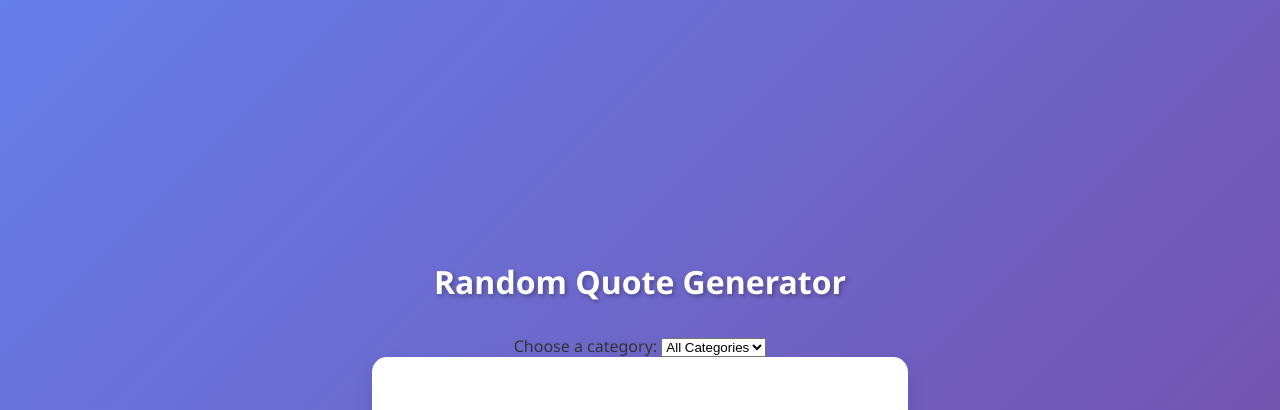
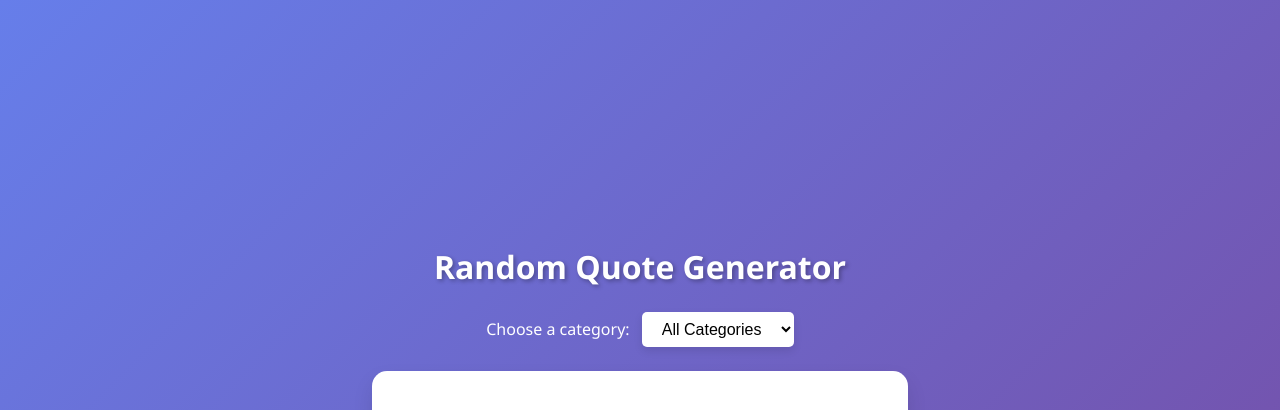
Before and after one commit to buriancl/random-quote-generator, a plain HTML site: page index.html in a window 1280 px wide. Shown: the top 410 px of the page. Drawn offline with Linux system fonts and the light colour scheme; no server answers.

Commit message:
categories css

```diff
--- a/css/style.css
+++ b/css/style.css
@@ -25,9 +25,37 @@ body {
 
 h1 {
     color: white;
-    margin-bottom: 2rem;
+    margin-bottom: 1.5rem;
     text-shadow: 2px 2px 4px rgba(0, 0, 0, 0.3);
     animation: fadeIn 1s ease-in;
+}
+
+/* Category Selector Styles */
+.category-selector {
+    margin-bottom: 1.5rem;
+    animation: fadeIn 1.2s ease-in;
+}
+
+#quote-category {
+    background-color: white;
+    padding: 0.5rem 1rem;
+    border: none;
+    border-radius: 5px;
+    font-size: 1rem;
+    cursor: pointer;
+    box-shadow: 0 4px 8px rgba(0, 0, 0, 0.1);
+    transition: all 0.3s ease;
+    margin-left: 0.5rem;
+}
+
+#quote-category:focus {
+    outline: none;
+    box-shadow: 0 4px 12px rgba(0, 0, 0, 0.2);
+}
+
+label {
+    color: white;
+    font-weight: 500;
 }
 
 /* Quote Box Styles */
```
